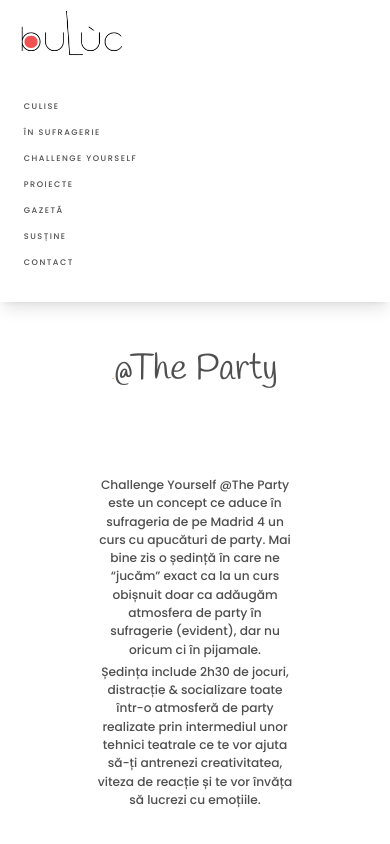
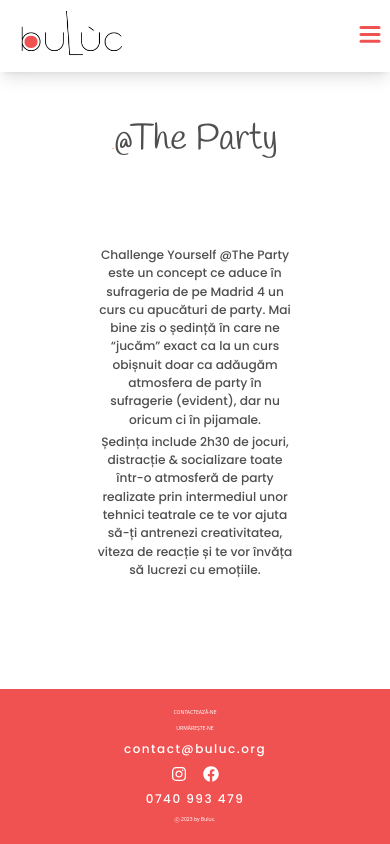
Before and after one commit to sandiflorian1/buluc, a React (Vite) app: page /party in a window 390 px wide. Built offline with nearby package versions, Linux system fonts and the light colour scheme.

Commit message:
Fix-uri for mobile

```diff
--- a/src/components/Navbar.tsx
+++ b/src/components/Navbar.tsx
@@ -1,13 +1,67 @@
+import { useRef } from "react";
+import { Link } from 'react-router-dom';
+import { motion, useCycle } from "framer-motion";
+import IMAGES from "../assets/Images";
+import MenuToggle from "../components/buttons/MenuToggle";
 import "../css/buttons/button-navbar.css";
-import { Link } from 'react-router-dom';
 import "../css/navbar.css";
-import IMAGES from "../assets/Images";
+
+const variants1 = {
+  open: {
+    transition: { staggerChildren: 0.07, delayChildren: 0.2 }
+  },
+  closed: {
+    transition: { staggerChildren: 0.05, staggerDirection: -1 }
+  }
+};
+
+const variants = {
+  open: {
+    y: 0,
+    opacity: 1,
+    transition: {
+      y: { stiffness: 1000, velocity: -100 }
+    }
+  },
+  closed: {
+    y: 50,
+    opacity: 0,
+    transition: {
+      y: { stiffness: 1000 }
+    }
+  }
+};
+
+const sidebar = {
+  open: (height = 1000) => ({
+    clipPath: `circle(${height * 2 + 200}px at 40px 40px)`,
+    transition: {
+      type: "spring",
+      stiffness: 20,
+      restDelta: 2
+    }
+  }),
+  closed: {
+    clipPath: "circle(30px at 40px 40px)",
+    transition: {
+      delay: 0.5,
+      type: "spring",
+      stiffness: 400,
+      damping: 40
+    }
+  }
+};
 
 function Navbar() {
   const { pathname } = window.location;
+  const [isOpen, toggleOpen] = useCycle(false, true);
+  const isMobile = window.matchMedia("(max-width: 768px)").matches;
+  const containerRef = useRef(null);
 
   return(
     <header id="header" className='sm:flex justify-between w-screen px-[2vw] items-center mb: justify-start shadow-lg'>
+      {!isMobile && (
+        <>
           <a href="/">
             <img
             src={IMAGES.logo}
@@ -27,6 +81,48 @@ function Navbar() {
               </li>
               ))}
           </ul>
+        </>
+       )}
+
+      { isMobile && (
+        <motion.nav
+        initial={false}
+        animate={isOpen ? "open" : "closed"}
+        custom={containerRef?.current?.offsetHeight}
+        ref={containerRef}
+      >
+        <div className="mb:flex w-full justify-between">
+          <a href="/">
+            <img
+            src={IMAGES.logo}
+            alt="buluc-gif"
+            className="w-32"/>
+          </a>
+          <MenuToggle toggle={() => toggleOpen()} />
+        </div>
+        <motion.div variants={sidebar} />
+        <motion.ul variants={variants1} style={{ display: isOpen ? 'block' : 'none', width: 'fit-content'}} className="p-5">
+            <>
+              {links.map(({link ,name}) => (
+                <motion.li
+                  variants={variants}
+                  whileHover={{ scale: 1.1 }}
+                  whileTap={{ scale: 0.95 }}
+                  key={name}
+                >
+                  <Link
+                    to={link}
+                    className={`sm:text-sm text-3xl btn-navbar ${pathname.includes(link) ? 'selected' : ''}`}
+                  >
+                    {name}
+                  </Link>
+                </motion.li>
+              ))}
+            </>
+          </motion.ul>
+      </motion.nav>
+      )}
+
     </header>
   );
 }
--- /dev/null
+++ b/src/components/buttons/MenuToggle.tsx
@@ -0,0 +1,40 @@
+import { motion } from "framer-motion";
+
+const Path = (props: any) => (
+  <motion.path
+    fill="transparent"
+    strokeWidth="3"
+    stroke="#f05252"
+    strokeLinecap="round"
+    {...props}
+  />
+);
+
+const MenuToggle = ({ toggle }: any) => (
+  <button onClick={toggle}>
+    <svg width="23" height="23" viewBox="0 0 23 23">
+      <Path
+        variants={{
+          closed: { d: "M 2 2.5 L 20 2.5" },
+          open: { d: "M 3 16.5 L 17 2.5" }
+        }}
+      />
+      <Path
+        d="M 2 9.423 L 20 9.423"
+        variants={{
+          closed: { opacity: 1 },
+          open: { opacity: 0 }
+        }}
+        transition={{ duration: 0.1 }}
+      />
+      <Path
+        variants={{
+          closed: { d: "M 2 16.346 L 20 16.346" },
+          open: { d: "M 3 2.5 L 17 16.346" }
+        }}
+      />
+    </svg>
+  </button>
+);
+
+export default MenuToggle;
--- a/src/components/layouts/TitleBanner.tsx
+++ b/src/components/layouts/TitleBanner.tsx
@@ -30,11 +30,9 @@ export default function TitleBanner ({ title, bgBluredImg, bgImg, text, images }
             {images && (
               <Slider {...settings}>
                 {images.map((img) => (
-                  // <div className="h-[60vh] w-100 bg-cover bg-no-repeat bg-center" style={{ backgroundImage: `url(${img})` }} />
-                  <div className="h-[60vh] w-full">
+                  <div className="h-[60vh] w-full" key={img}>
                     <div className="h-full bg-cover bg-no-repeat bg-center" style={{ backgroundImage: `url(${img})` }} />
                   </div>
-                  // <img src={img} className="h-[60vh] w-100"/>
                 ))}
               </Slider>
             )}
--- a/src/pages/Despre.tsx
+++ b/src/pages/Despre.tsx
@@ -40,7 +40,7 @@ const LocatieSection: React.FC = () => {
 const ParteneriSection: React.FC = () => {
   const parteneri = [0,1,2,3,4,5,6,7];
   return (
-    <ContainerComponent className="locatie">
+    <ContainerComponent>
       <div className="mx-[10vw] flex flex-col">
         <div className="ml-[5vw]">
           <Title title='parteneri' position="start"/>
@@ -50,7 +50,7 @@ const ParteneriSection: React.FC = () => {
           {parteneri.map((index) => {
             const imgName = `partener${index}` as keyof typeof IMAGES;
             return(
-              <div className="my-auto px-4">
+              <div className="my-auto px-4" key={index}>
                 <img className="" src={IMAGES[imgName]} loading="lazy" alt={`partener-${index}`} />
               </div>
           )})}
--- a/src/pages/Homepage.tsx
+++ b/src/pages/Homepage.tsx
@@ -32,7 +32,7 @@ export default function Homepage (props: IHomepageProps) {
       <div className="h-screen w-screen overflow-hidden page">
         <div ref={backgroundRef} className="h-screen bg-center bg-cover flex justify-center items-center">
             <div ref={defRef} className='mx-[15vw]'>
-              <Typewriter text={text} speed={30} className='text-xl' />
+              <Typewriter text={text} speed={30} className='text-xl mb: text-4xl' />
             </div>
         </div>
       </div>
```
Lines whose indentation alone changed are shown as unchanged.
